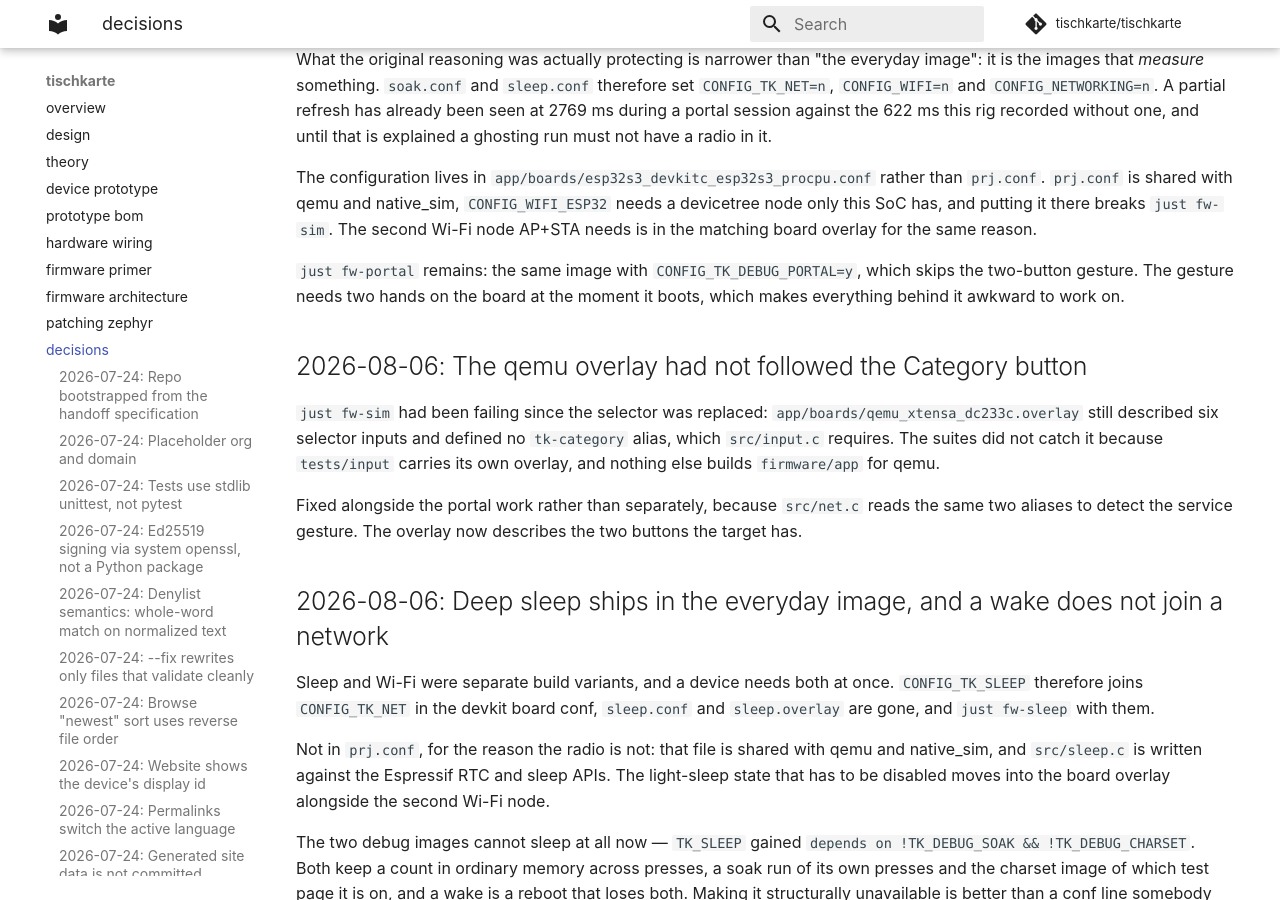
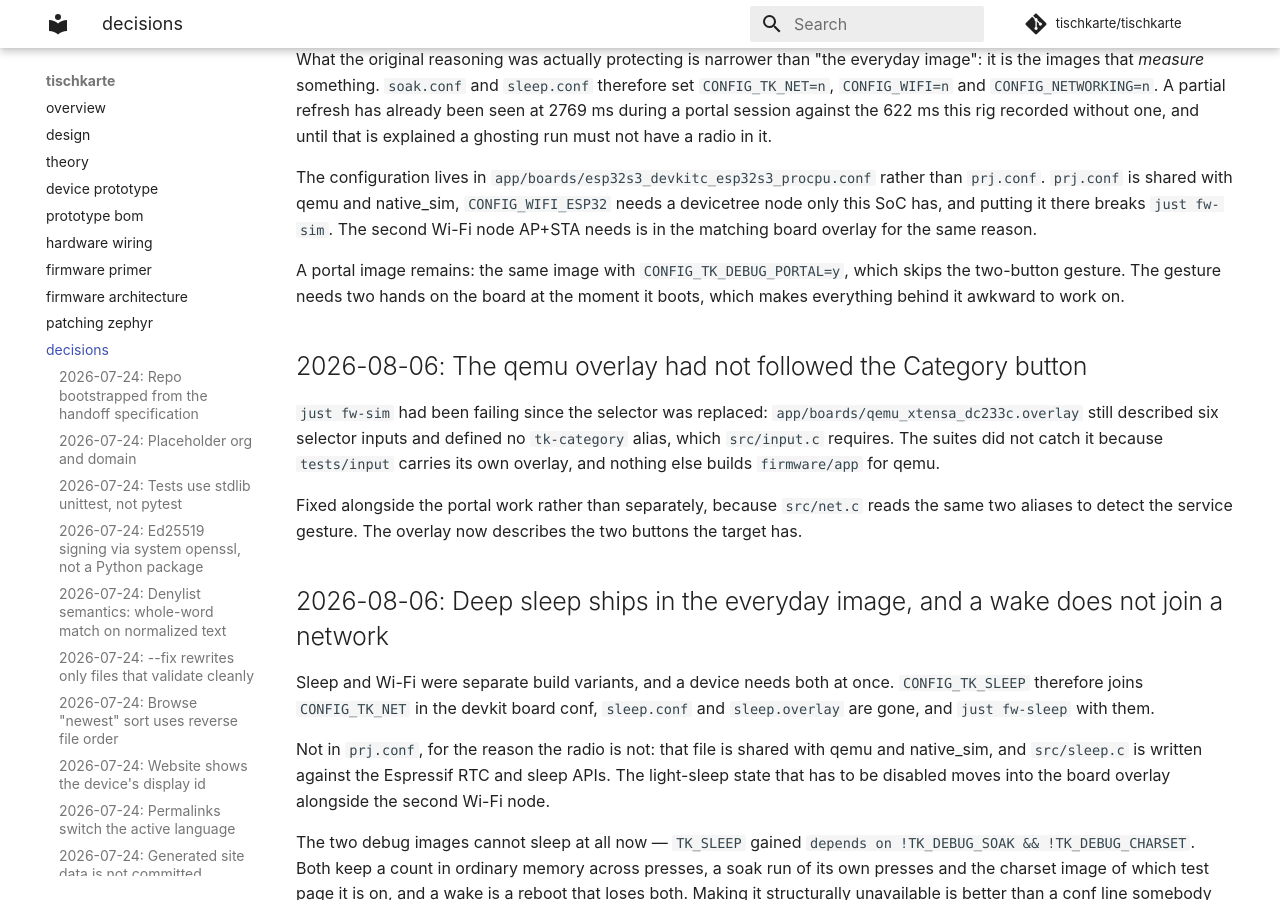
Before and after one commit to giacomomellone/cicala, an MkDocs documentation site: the page built from docs/decisions.md, in a window 1280 px wide and 900 px high, scrolled down 15046 px. Built offline with MkDocs 1.6.1 and Material for MkDocs 9.7.7, drawn with Linux system fonts in a browser that asks for light colours; comment, search, counter and statistics services are not loaded.

```diff
--- a/docs/decisions.md
+++ b/docs/decisions.md
@@ -562,7 +562,7 @@ What the original reasoning was actually protecting is narrower than "the everyd
 
 The configuration lives in `app/boards/esp32s3_devkitc_esp32s3_procpu.conf` rather than `prj.conf`. `prj.conf` is shared with qemu and native_sim, `CONFIG_WIFI_ESP32` needs a devicetree node only this SoC has, and putting it there breaks `just fw-sim`. The second Wi-Fi node AP+STA needs is in the matching board overlay for the same reason.
 
-`just fw-portal` remains: the same image with `CONFIG_TK_DEBUG_PORTAL=y`, which skips the two-button gesture. The gesture needs two hands on the board at the moment it boots, which makes everything behind it awkward to work on.
+A portal image remains: the same image with `CONFIG_TK_DEBUG_PORTAL=y`, which skips the two-button gesture. The gesture needs two hands on the board at the moment it boots, which makes everything behind it awkward to work on.
 
 ## 2026-08-06: The qemu overlay had not followed the Category button
 
```
Also changed, not shown: firmware/components/portal/README.md (+1 -1 lines), 3 other files.
